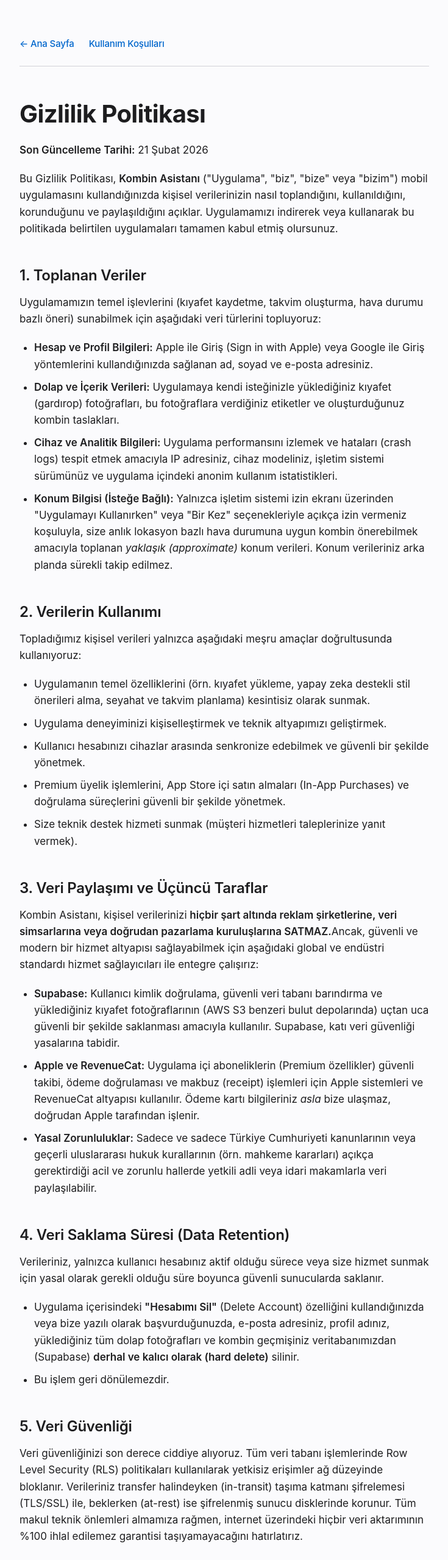
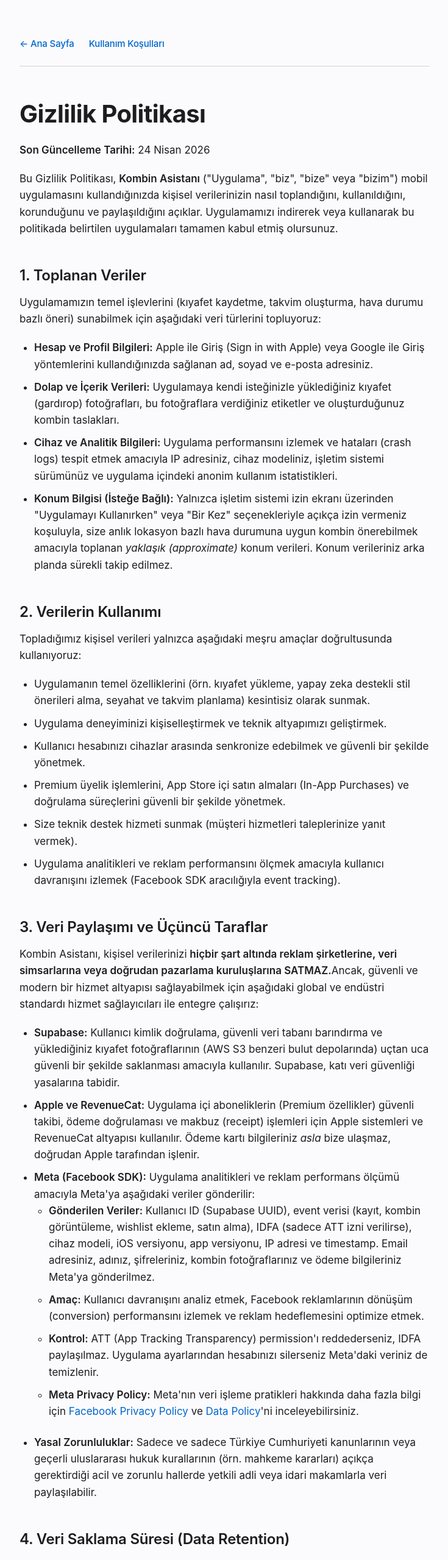
Before and after one commit to HakanOzdemir-FFS/kombin-legal, a Next.js app: page /privacy in a window 1280 px wide. Shown: the top 2559 px of the page at 61% size, without its empty margins (272-1007 px from the left). Built offline with nearby package versions, Linux system fonts and the light colour scheme.

Commit message:
feat: Update privacy policy with Facebook SDK data usage details

```diff
--- a/app/privacy/page.tsx
+++ b/app/privacy/page.tsx
@@ -18,7 +18,7 @@ export default function PrivacyPolicy() {
             </nav>
 
             <h1>Gizlilik Politikası</h1>
-            <p><strong>Son Güncelleme Tarihi:</strong> 21 Şubat 2026</p>
+            <p><strong>Son Güncelleme Tarihi:</strong> 24 Nisan 2026</p>
 
             <p>
                 Bu Gizlilik Politikası, <strong>Kombin Asistanı</strong> ("Uygulama", "biz", "bize" veya "bizim") mobil uygulamasını
@@ -43,6 +43,7 @@ export default function PrivacyPolicy() {
                 <li>Kullanıcı hesabınızı cihazlar arasında senkronize edebilmek ve güvenli bir şekilde yönetmek.</li>
                 <li>Premium üyelik işlemlerini, App Store içi satın almaları (In-App Purchases) ve doğrulama süreçlerini güvenli bir şekilde yönetmek.</li>
                 <li>Size teknik destek hizmeti sunmak (müşteri hizmetleri taleplerinize yanıt vermek).</li>
+                <li>Uygulama analitikleri ve reklam performansını ölçmek amacıyla kullanıcı davranışını izlemek (Facebook SDK aracılığıyla event tracking).</li>
             </ul>
 
             <h2>3. Veri Paylaşımı ve Üçüncü Taraflar</h2>
@@ -53,6 +54,14 @@ export default function PrivacyPolicy() {
             <ul>
                 <li><strong>Supabase:</strong> Kullanıcı kimlik doğrulama, güvenli veri tabanı barındırma ve yüklediğiniz kıyafet fotoğraflarının (AWS S3 benzeri bulut depolarında) uçtan uca güvenli bir şekilde saklanması amacıyla kullanılır. Supabase, katı veri güvenliği yasalarına tabidir.</li>
                 <li><strong>Apple ve RevenueCat:</strong> Uygulama içi aboneliklerin (Premium özellikler) güvenli takibi, ödeme doğrulaması ve makbuz (receipt) işlemleri için Apple sistemleri ve RevenueCat altyapısı kullanılır. Ödeme kartı bilgileriniz <em>asla</em> bize ulaşmaz, doğrudan Apple tarafından işlenir.</li>
+                <li><strong>Meta (Facebook SDK):</strong> Uygulama analitikleri ve reklam performans ölçümü amacıyla Meta'ya aşağıdaki veriler gönderilir:
+                    <ul>
+                        <li><strong>Gönderilen Veriler:</strong> Kullanıcı ID (Supabase UUID), event verisi (kayıt, kombin görüntüleme, wishlist ekleme, satın alma), IDFA (sadece ATT izni verilirse), cihaz modeli, iOS versiyonu, app versiyonu, IP adresi ve timestamp. Email adresiniz, adınız, şifreleriniz, kombin fotoğraflarınız ve ödeme bilgileriniz Meta'ya gönderilmez.</li>
+                        <li><strong>Amaç:</strong> Kullanıcı davranışını analiz etmek, Facebook reklamlarının dönüşüm (conversion) performansını izlemek ve reklam hedeflemesini optimize etmek.</li>
+                        <li><strong>Kontrol:</strong> ATT (App Tracking Transparency) permission'ı reddederseniz, IDFA paylaşılmaz. Uygulama ayarlarından hesabınızı silerseniz Meta'daki veriniz de temizlenir.</li>
+                        <li><strong>Meta Privacy Policy:</strong> Meta'nın veri işleme pratikleri hakkında daha fazla bilgi için <a href="https://www.facebook.com/privacy/explanation" target="_blank" rel="noopener noreferrer">Facebook Privacy Policy</a> ve <a href="https://www.facebook.com/policies_center/" target="_blank" rel="noopener noreferrer">Data Policy</a>'ni inceleyebilirsiniz.</li>
+                    </ul>
+                </li>
                 <li><strong>Yasal Zorunluluklar:</strong> Sadece ve sadece Türkiye Cumhuriyeti kanunlarının veya geçerli uluslararası hukuk kurallarının (örn. mahkeme kararları) açıkça gerektirdiği acil ve zorunlu hallerde yetkili adli veya idari makamlarla veri paylaşılabilir.</li>
             </ul>
 
```
